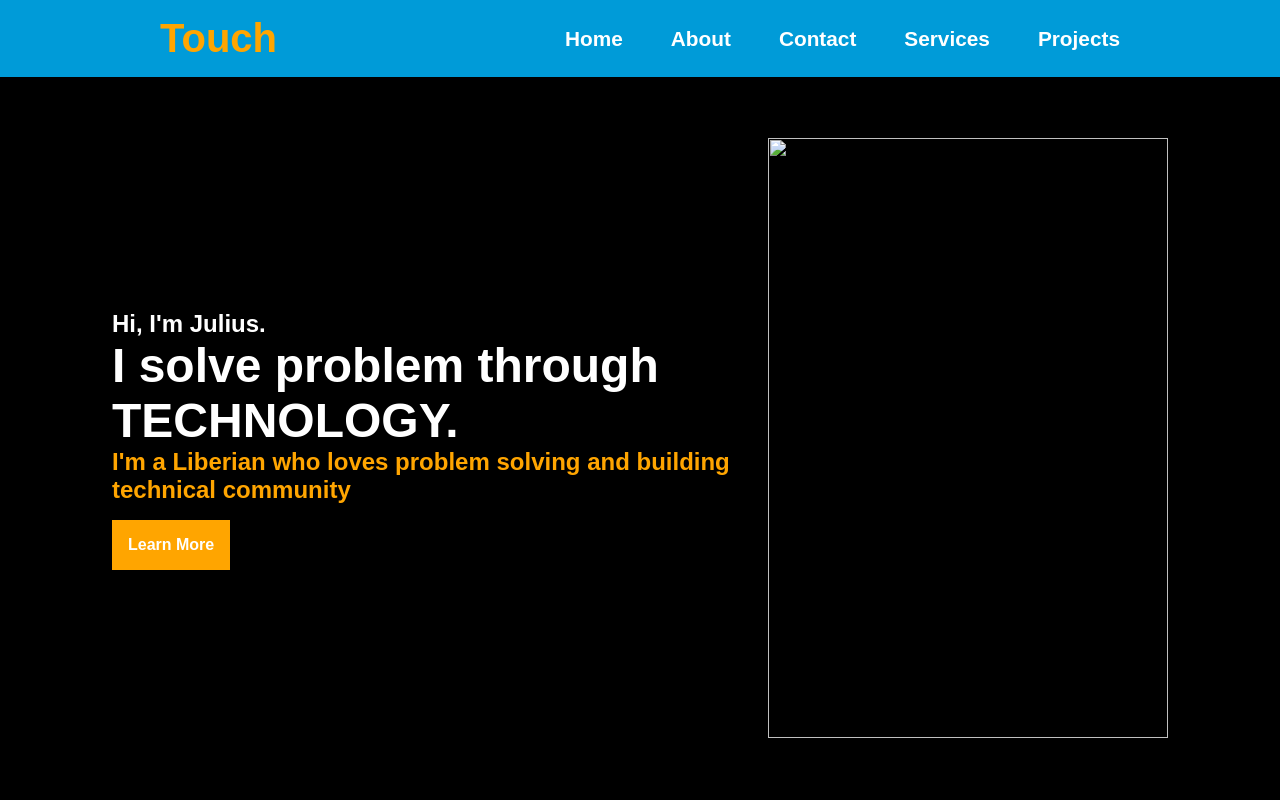
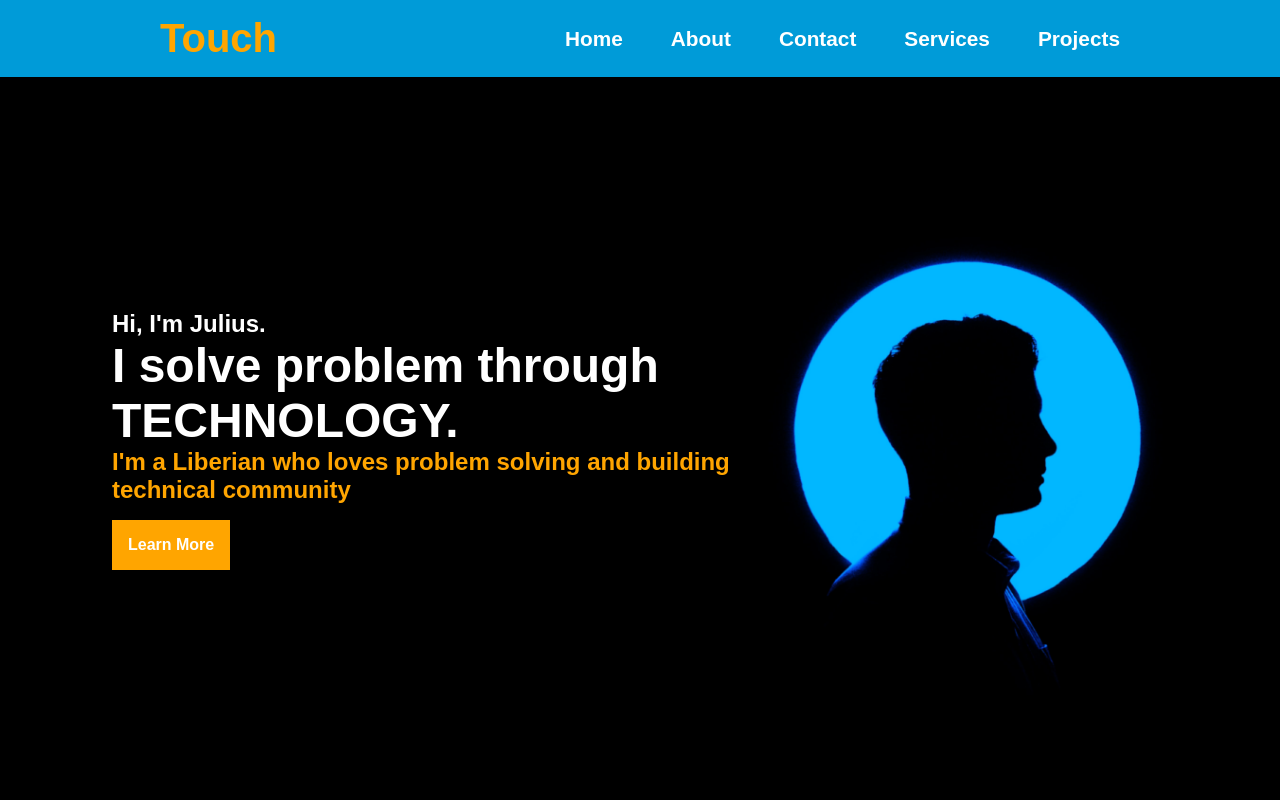
Before and after one commit to JuliusKanneh/gdsc-webdev-demo, a plain HTML site: page index.html in a window 1280 px wide. Shown: the top 800 px of the page. Drawn offline with Linux system fonts and the light colour scheme; the site is published under a folder, as on GitHub Pages, so addresses that start at the root find nothing.

Commit message:
Update index.html

```diff
--- a/index.html
+++ b/index.html
@@ -46,7 +46,7 @@
 				<div class="content-two">
 					<div class="img-container">
 						<img
-							src="/img/profile.jpg"
+							src="./img/profile.jpg"
 							width="400"
 							height="600"
 							alt=""
```
